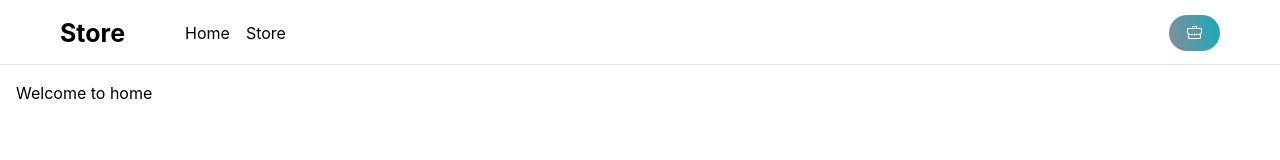
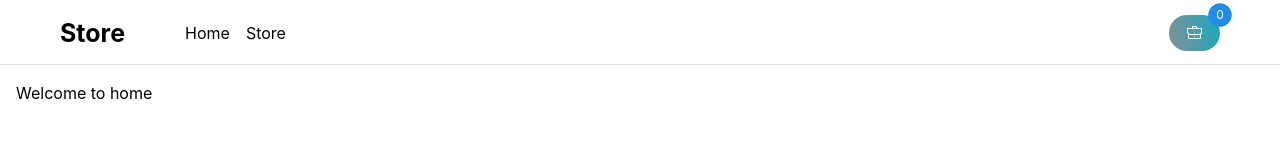
Before and after one commit to OdeeyuhLog/shopping-web-project, a React (Vite) app: page / in a window 1280 px wide. Shown: the top 160 px of the page. Built offline with nearby package versions, Linux system fonts and the light colour scheme.

Commit message:
Feat: Init shopping cart component and feature

```diff
--- a/package.json
+++ b/package.json
@@ -17,7 +17,8 @@
     "@tanstack/react-router": "^1.58.3",
     "axios": "^1.7.7",
     "react": "^18.3.1",
-    "react-dom": "^18.3.1"
+    "react-dom": "^18.3.1",
+    "zustand": "5.0.0-rc.2"
   },
   "devDependencies": {
     "@eslint/js": "^9.9.0",
--- /dev/null
+++ b/src/components/ShoppingCart.tsx
@@ -0,0 +1,63 @@
+import {
+	Drawer,
+	Group,
+	Image,
+	NumberFormatter,
+	NumberInput,
+	Paper,
+	Stack,
+	Text,
+	Title,
+} from "@mantine/core";
+import { useCartStore } from "../stores/cartStore";
+
+interface ShoppingCartProps {
+	opened: boolean;
+	close: () => void;
+}
+
+export const ShoppingCart = ({ opened, close }: ShoppingCartProps) => {
+	const { items, updateQuantity } = useCartStore();
+
+	return (
+		<Drawer
+			opened={opened}
+			onClose={close}
+			position="right"
+			title={<Title size={"h4"}>My Cart ({items.length})</Title>}
+			radius={"lg"}
+			offset={8}
+			overlayProps={{ backgroundOpacity: 0.6, blur: 0.6 }}
+		>
+			{items.map((item) => (
+				<Paper key={item.item.id} shadow="md">
+					<Group p={"sm"}>
+						<Image src={item.item.image} h={55} />
+						<Stack gap={3}>
+							<Text c={"gray"} tt={"uppercase"} size="sm">
+								{item.item.category}
+							</Text>
+							<Title size={"h5"} maw={300} lineClamp={1}>
+								{item.item.title}
+							</Title>
+							<Group justify="space-between">
+								<NumberInput
+									size="sm"
+									w={120}
+									defaultValue={item.quantity}
+									min={1}
+									value={item.quantity}
+									onChange={(value) => updateQuantity(item.item.id, value)}
+								/>
+								<NumberFormatter
+									prefix="$"
+									value={item.item.price * item.quantity}
+								/>
+							</Group>
+						</Stack>
+					</Group>
+				</Paper>
+			))}
+		</Drawer>
+	);
+};
--- a/src/components/StoreItemPage.tsx
+++ b/src/components/StoreItemPage.tsx
@@ -1,12 +1,30 @@
-import { Text, Title } from "@mantine/core";
+import { Button, Group, NumberInput, Text, Title } from "@mantine/core";
 import { useLoaderData } from "@tanstack/react-router";
+import { useCartStore } from "../stores/cartStore";
+import { useRef } from "react";
 
 export const StoreItemPage = () => {
 	const item = useLoaderData({ from: "/items/$id" });
+	const addToCart = useCartStore((state) => state.addItem);
+	const quantityInputRef = useRef<HTMLInputElement>(null);
+
+	const handleAddToCart = () => {
+		const quantity = quantityInputRef.current?.valueAsNumber || 1;
+		addToCart(item, quantity);
+	};
+
 	return (
 		<>
 			<Title>{item.title}</Title>
 			<Text>{item.description}</Text>
+			<NumberInput
+				allowNegative={false}
+				min={1}
+				defaultValue={1}
+				w={100}
+				ref={quantityInputRef}
+			/>
+			<Button onClick={handleAddToCart}>Add to Cart</Button>
 		</>
 	);
 };
--- a/src/routes/__root.tsx
+++ b/src/routes/__root.tsx
@@ -1,19 +1,24 @@
-import { AppShell, Button, Group, Title } from "@mantine/core";
+import {
+	AppShell,
+	Button,
+	Drawer,
+	Group,
+	Indicator,
+	Title,
+} from "@mantine/core";
 import { BackpackIcon } from "@radix-ui/react-icons";
 import { createRootRoute, Link, Outlet } from "@tanstack/react-router";
-import { useState } from "react";
+import { useCartStore } from "../stores/cartStore";
+import { useDisclosure } from "@mantine/hooks";
+import { ShoppingCart } from "../components/ShoppingCart";
 
 export const Route = createRootRoute({
 	component: RootComponent,
 });
 
 function RootComponent() {
-	const [cart, setCart] = useState<StoreItemDetails[]>([]);
-
-	const handleAddToCart = (item: StoreItemDetails) => {
-		setCart((prevCart) => [...prevCart, item]);
-	};
-
+	const itemsInCart = useCartStore((state) => state.items);
+	const [opened, { open, close }] = useDisclosure(false);
 	return (
 		<AppShell header={{ height: 65 }} padding="md">
 			<AppShell.Header px={60} py={15} withBorder>
@@ -28,15 +33,21 @@ function RootComponent() {
 						</Group>
 					</Group>
 					<Group>
-						<Link to="/">
+						<Indicator
+							label={itemsInCart.length}
+							disabled={itemsInCart.length < 0}
+							size={23}
+						>
 							<Button
 								radius={"xl"}
 								variant="gradient"
 								gradient={{ from: "gray", to: "cyan", deg: 75 }}
+								onClick={open}
 							>
 								<BackpackIcon />
 							</Button>
-						</Link>
+							<ShoppingCart opened={opened} close={close} />
+						</Indicator>
 					</Group>
 				</Group>
 			</AppShell.Header>
--- /dev/null
+++ b/src/stores/cartStore.ts
@@ -0,0 +1,38 @@
+import { create } from "zustand";
+
+interface CartStore {
+	items: CartItem[];
+	addItem: (item: StoreItemDetails, quantity: number) => void;
+	removeItem: (itemId: string) => void;
+	updateQuantity: (itemId: string, quantity: number) => void;
+	clearCart: () => void;
+}
+
+export const useCartStore = create<CartStore>((set) => ({
+	items: [],
+	addItem: (item, quantity) =>
+		set((state) => {
+			const existingItem = state.items.find((i) => i.item.id === item.id);
+			if (existingItem) {
+				return {
+					items: state.items.map((i) =>
+						i.item.id === item.id
+							? { ...i, quantity: i.quantity + quantity }
+							: i,
+					),
+				};
+			}
+			return { items: [...state.items, { item, quantity: quantity }] };
+		}),
+	removeItem: (itemId) =>
+		set((state) => ({
+			items: state.items.filter((item) => item.item.id !== itemId),
+		})),
+	updateQuantity: (itemId, quantity) =>
+		set((state) => ({
+			items: state.items.map((item) =>
+				item.item.id === itemId ? { ...item, quantity } : item,
+			),
+		})),
+	clearCart: () => set({ items: [] }),
+}));
--- /dev/null
+++ b/src/types/cartItem.d.ts
@@ -0,0 +1,4 @@
+interface CartItem {
+	item: StoreItemDetails;
+	quantity: number;
+}
```
Also changed, not shown: 1 other file (tests, documents, lock files or other folders).
